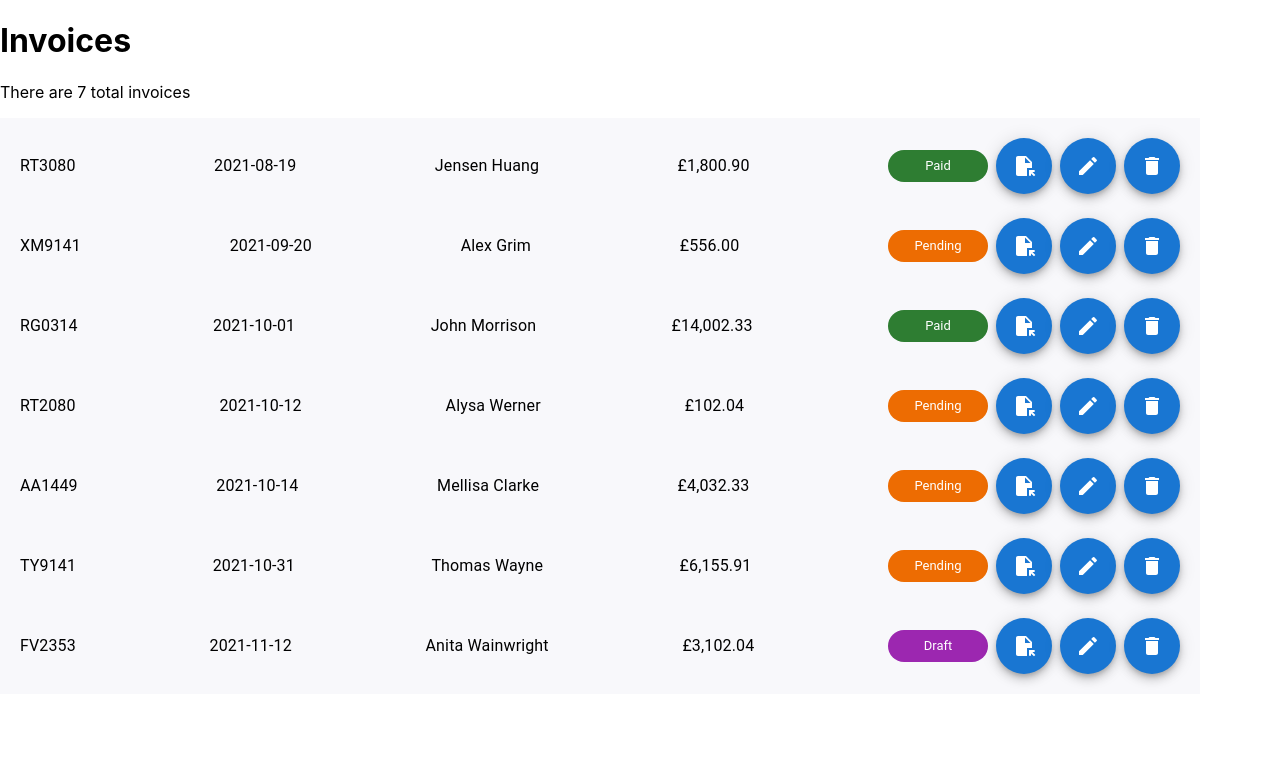
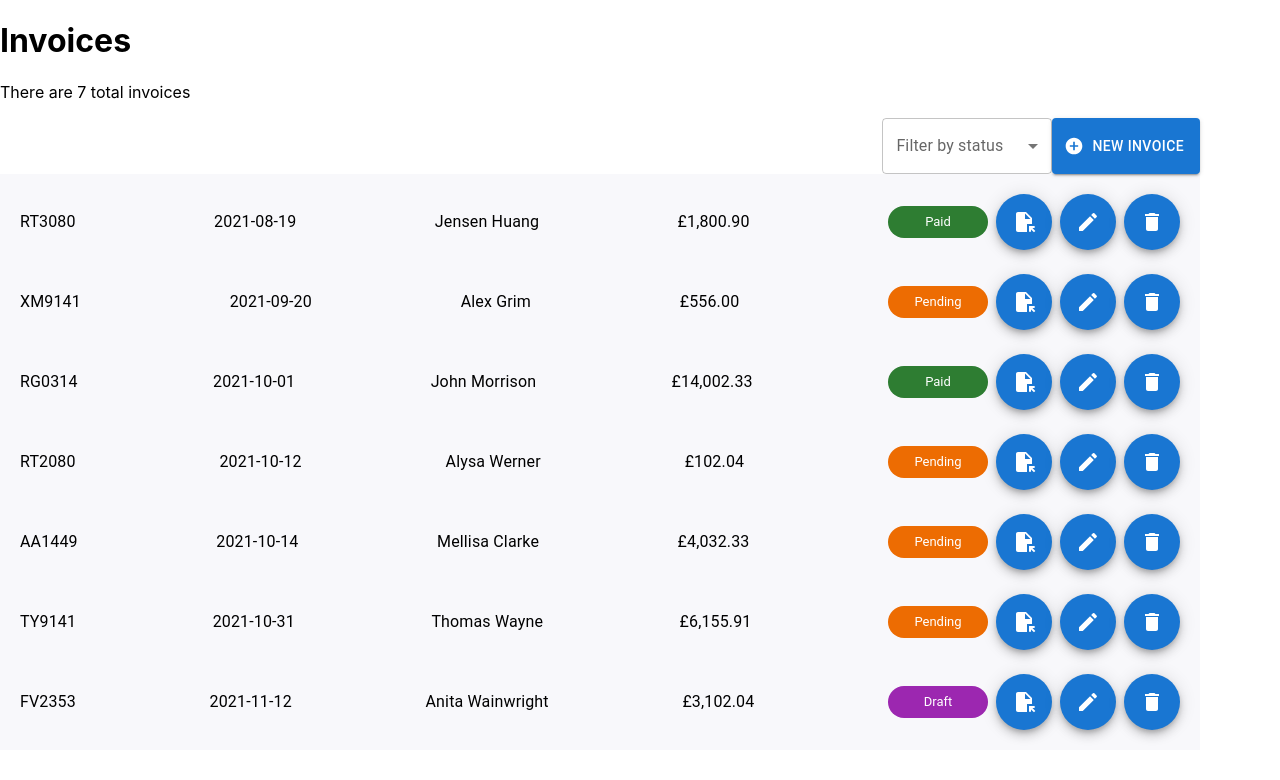
Before and after one commit to giga-gogosashvili/invoice-app, a React (Create React App) app: page / in a window 1280 px wide. Shown: the top 780 px of the page. Built offline with nearby package versions, Linux system fonts and the light colour scheme.

Commit message:
New invoice and filter button added

```diff
--- a/src/App.tsx
+++ b/src/App.tsx
@@ -13,6 +13,7 @@ const router = createBrowserRouter([
   },
   {
     path: "/:rt3080",
+    // path: "/:${data.id}",
     element: <Invoice />,
     errorElement: <ErrorPage />,
   },
--- /dev/null
+++ b/src/components/FilterButton.tsx
@@ -0,0 +1,33 @@
+import * as React from "react";
+import Box from "@mui/material/Box";
+import InputLabel from "@mui/material/InputLabel";
+import MenuItem from "@mui/material/MenuItem";
+import FormControl from "@mui/material/FormControl";
+import Select, { SelectChangeEvent } from "@mui/material/Select";
+
+export default function BasicSelect() {
+  const [status, setStatus] = React.useState("");
+
+  const handleChange = (event: SelectChangeEvent) => {
+    setStatus(event.target.value as string);
+  };
+
+  return (
+    <Box sx={{ minWidth: 170 }}>
+      <FormControl fullWidth>
+        <InputLabel id="demo-simple-select-label">Filter by status</InputLabel>
+        <Select
+          labelId="demo-simple-select-label"
+          id="demo-simple-select"
+          value={status}
+          label="Status"
+          onChange={handleChange}
+        >
+          <MenuItem value={"draft"}>Draft</MenuItem>
+          <MenuItem value={"pending"}>Pending</MenuItem>
+          <MenuItem value={"paid"}>Paid</MenuItem>
+        </Select>
+      </FormControl>
+    </Box>
+  );
+}
--- a/src/components/InvoiceItem.tsx
+++ b/src/components/InvoiceItem.tsx
@@ -3,9 +3,7 @@ import DeleteIcon from "@mui/icons-material/Delete";
 import FileOpenIcon from "@mui/icons-material/FileOpen";
 import EditIcon from "@mui/icons-material/Edit";
 import Fab from "@mui/material/Fab";
-import Button from "@mui/material/Button";
 import Stack from "@mui/material/Stack";
-import CircleIcon from "@mui/icons-material/Circle";
 import { Link } from "react-router-dom";
 import { InvoiceResponse } from "./Invoices";
 import Chip from "@mui/material/Chip";
--- a/src/components/Invoices.tsx
+++ b/src/components/Invoices.tsx
@@ -1,5 +1,11 @@
 import { useEffect, useState } from "react";
 import InvoiceItem from "./InvoiceItem";
+import Button from "@mui/material/Button";
+import AddCircleIcon from "@mui/icons-material/AddCircle";
+import Stack from "@mui/material/Stack";
+import Typography from "@mui/material/Typography";
+import FilterButton from "./FilterButton";
+
 import axios from "axios";
 
 export type InvoiceResponse = {
@@ -70,6 +76,22 @@ export default function Invoices() {
     <div>
       <h1>Invoices</h1>
       <p>There are {invoices.length} total invoices</p>
+      <Stack
+        direction="row"
+        display={"flex"}
+        justifyContent="right"
+        sx={{
+          flexGrow: 1,
+          width: 1200,
+        }}
+      >
+        <FilterButton></FilterButton>
+
+        <Button variant="contained" startIcon={<AddCircleIcon />}>
+          New Invoice
+        </Button>
+      </Stack>
+
       <InvoiceItem data={invoices} func={getStatusColor} />
     </div>
   );
```
Also changed, not shown: 1 other file (tests, documents, lock files or other folders).
